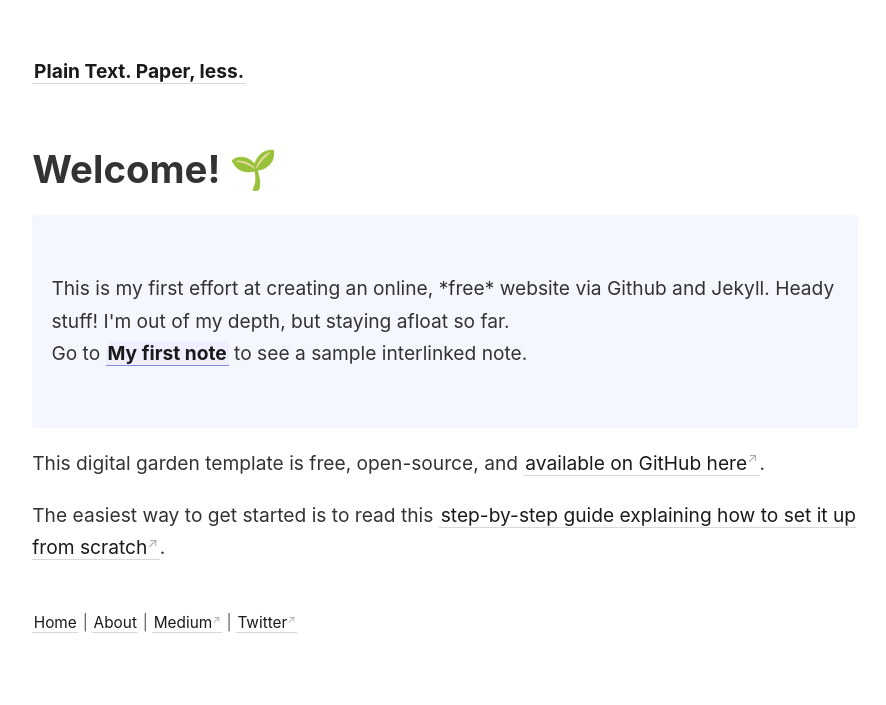
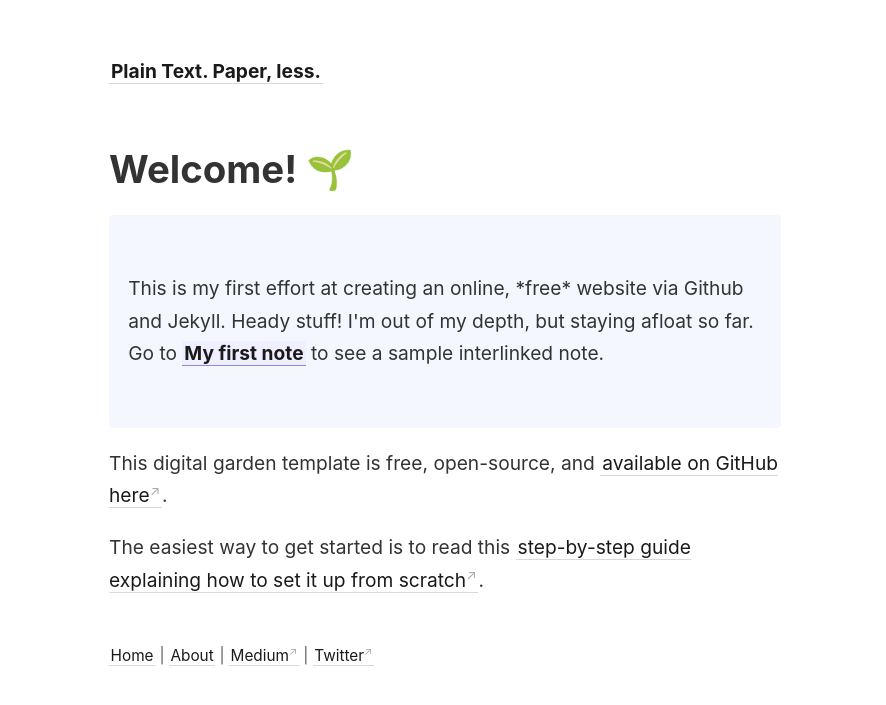
Before and after one commit to miscemw/Paper-Less, a Jekyll site: the page built from _pages/index.md, in a window 1280 px wide. Shown: the top 705 px of the page, without its empty margins (195-1081 px from the left). Built offline with Jekyll 4.4.1, drawn with Linux system fonts in a browser that asks for light colours.

Commit message:
Update _style.scss

```diff
--- a/_sass/_style.scss
+++ b/_sass/_style.scss
@@ -16,7 +16,7 @@ body {
   overflow-x: hidden;
   color: $color-text;
   font-size: 1rem;
-  max-width: 43em;
+  max-width: 35em;
 
   @media (min-width: 820px) {
     font-size: 1.2rem;
```
